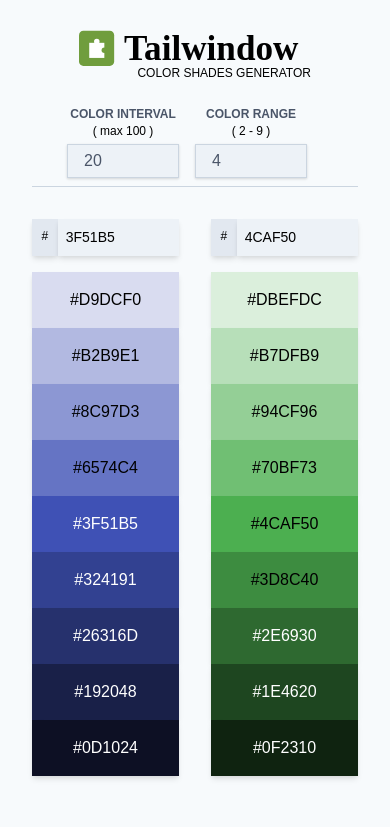
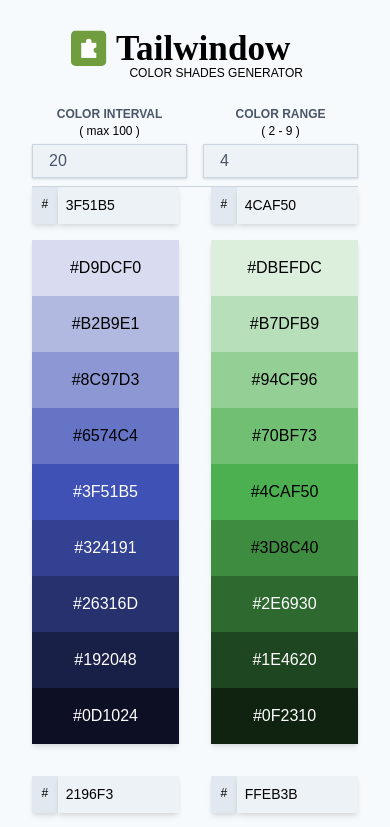
Before and after one commit to tailwindow/color-shades-generator, a Vue app: page / in a window 390 px wide. Shown: the top 827 px of the page. Built offline with nearby package versions, Linux system fonts and the light colour scheme.

Commit message:
add warning message

```diff
--- a/src/views/Home.vue
+++ b/src/views/Home.vue
@@ -2,7 +2,7 @@
   <div class="flex bg-gray-300 min-h-screen justify-center">
     <div class="flex flex-col px-4 py-4 bg-gray-100 w-full justify-between max-w-screen-xl shadow-xl">
       <div class="flex flex-col sm:flex-row justify-between mx-4 my-2 items-center">
-        <div class="flex flex-col">
+        <div class="flex flex-col mr-4">
           <svg class="h-12" viewBox="0 0 3378 699" version="1.1" xmlns="http://www.w3.org/2000/svg" xmlns:xlink="http://www.w3.org/1999/xlink">
             <g id="Tailwindow-Logo" stroke="none" stroke-width="1" fill="none" fill-rule="evenodd">
               <g id="Tailwindow">
@@ -24,12 +24,12 @@
             Color shades generator
           </p>
         </div>
-        <div class="w-64 mt-8 sm:mt-0 flex">
+        <div class="mt-8 sm:mt-0 flex">
           <div class="flex flex-col mr-4 text-center">
             <label for="regular" class="text-xs leading-4 text-gray-700 font-bold uppercase">Color Interval</label> <span class="text-xs font-hairline">( max 100 )</span>
             <input id="regular" v-model="colorInterval" type="number" class="shadow w-full mt-1 border bg-gray-200 border-gray-400 py-1 px-4 text-gray-700 text-md focus:outline-none focus:border-gray-500" placeholder="Input percentage color interval">
           </div>
-          <div class="flex flex-col mr-4 text-center">
+          <div class="flex flex-col text-center">
             <label for="regular" class="text-xs leading-4 text-gray-700 font-bold uppercase">Color Range</label> <span class="text-xs font-hairline">( 2 - 9 )</span>
             <input id="regular" v-model="colorRange" type="number" class="shadow w-full mt-1 border bg-gray-200 border-gray-400 py-1 px-4 text-gray-700 text-md focus:outline-none focus:border-gray-500" placeholder="Input percentage color interval">
           </div>
@@ -37,8 +37,11 @@
       </div>
       <hr class="border-gray-400 mx-4">
       <div class="flex w-full sm:flex-row flex-wrap justify-center">
-        <div v-for="(color, index) in colors" :key="index" class="px-4 w-1/2 sm:w-1/3 md:w-1/5">
-          <div class="flex mt-8 mb-4">
+        <div v-for="(color, index) in colors" :key="index" class="px-4 w-1/2 sm:w-1/3 md:w-1/5 relative">
+          <div v-if="color.warning === true" class="text-xs text-red-600 text-right absolute right-0 mr-4 -mt-4">
+            Fill 6 Hex Color
+          </div>
+          <div class="flex mb-4">
             <div class="shadow-md w-8 text-center text-xs py-2 bg-gray-300">
               #
             </div>
@@ -80,19 +83,16 @@ export default {
   data () {
     return {
       colors: [
-        { hex: '3F51B5' },
-        { hex: '4CAF50' },
-        { hex: '2196F3' },
-        { hex: 'FFEB3B' },
-        { hex: 'F44336' }
+        { hex: '3F51B5', warning: false },
+        { hex: '4CAF50', warning: false },
+        { hex: '2196F3', warning: false },
+        { hex: 'FFEB3B', warning: false },
+        { hex: 'F44336', warning: false }
       ],
       colorRange: 4, // (2 - 9)
       colorInterval: 20, // percentage (max 100)
       interval: 0.20, // percentage (max 1)
-      colorShades: [],
-      beta: [{
-        hex: ''
-      }]
+      colorShades: []
     }
   },
   watch: {
@@ -128,7 +128,10 @@ export default {
   methods: {
     updateColor (e, index) {
       if (e.target.value.length === 6) {
+        this.colors[index].warning = false
         this.createTintsAndShades(e.target.value, index)
+      } else {
+        this.colors[index].warning = true
       }
     },
     isLumaLight (color) {
```
